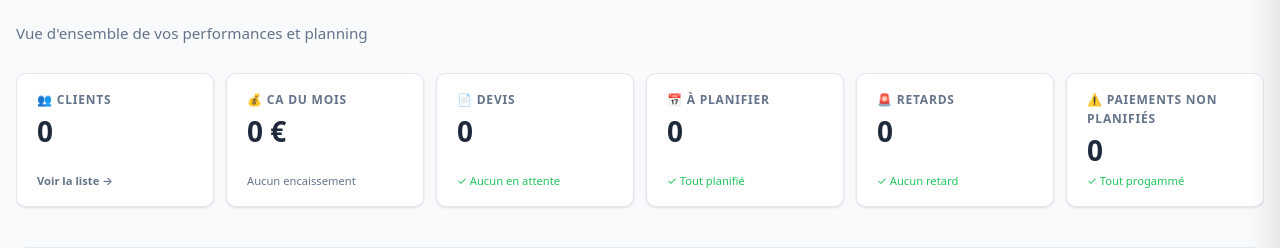
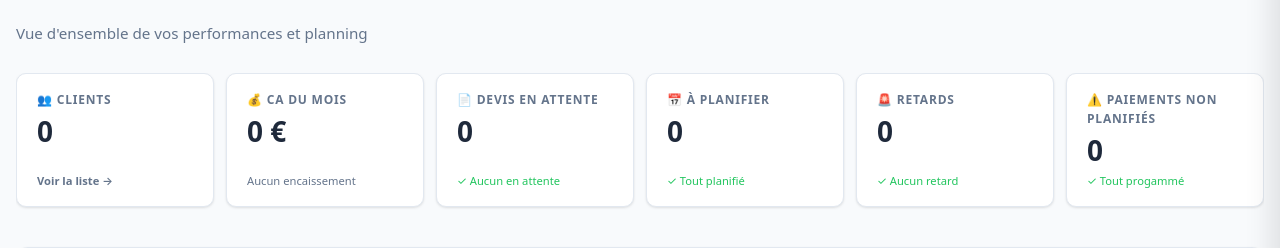
Before and after one commit to cavazzanat/crm-artisans, a Django app: page / in a window 1280 px wide. Shown: the part 146-394 px from the top of the page. Run offline with Django 4.2, Linux system fonts and the light colour scheme; the visitor is signed in with stand-in values (Sample User, id 1); data that the repository does not hold is empty.

Commit message:
ajout des nouveau filtre devis

```diff
--- a/core/views.py
+++ b/core/views.py
@@ -55,10 +55,12 @@ def dashboard(request):
             date_echeance__gte=debut_mois
         ).aggregate(total=Sum('montant'))['total'] or 0
 
-        nb_en_attente_devis = Operation.objects.filter(
-            user=request.user,
-            statut='en_attente_devis'
-        ).count()
+        # ✅ Compter les DEVIS en attente (envoyés, non expirés, non répondus)
+        nb_en_attente_devis = 0
+        for op in Operation.objects.filter(user=request.user, avec_devis=True):
+            for devis in op.devis_set.filter(statut='envoye', date_envoi__isnull=False):
+                if not devis.est_expire:
+                    nb_en_attente_devis += 1
 
         nb_a_planifier = Operation.objects.filter(
             user=request.user,
--- a/templates/core/dashboard.html
+++ b/templates/core/dashboard.html
@@ -986,13 +986,13 @@
         </div>
       </div>
 
-      <!-- ✅ Devis en attente - Lien vers filtre devis -->
+    <!-- ✅ Devis en attente - Lien vers filtre devis_en_attente -->
     <div class="kpi-card">
-        <div class="kpi-label">📄 Devis</div>
+      <div class="kpi-label">📄 Devis en attente</div>
       <div class="kpi-value">{{ nb_en_attente_devis }}</div>
       <div class="kpi-subtitle">
         {% if nb_en_attente_devis > 0 %}
-            <a href="{% url 'operations' %}?filtre=en_attente_devis">Consulter →</a>
+          <a href="{% url 'operations' %}?filtre=devis_en_attente">Consulter →</a>
         {% else %}
           <span style="color: var(--success);">✓ Aucun en attente</span>
         {% endif %}
```
Lines whose indentation alone changed are shown as unchanged.
